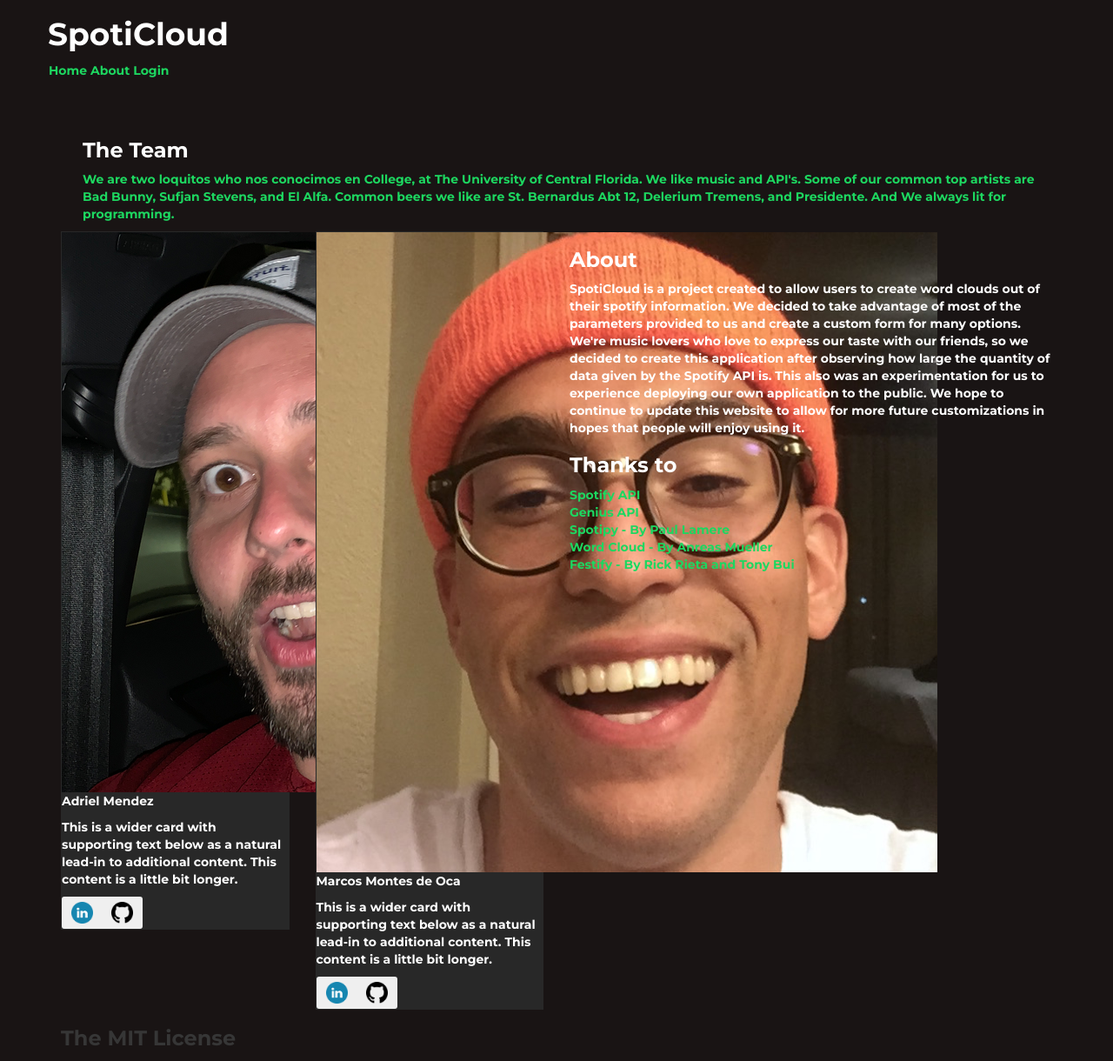
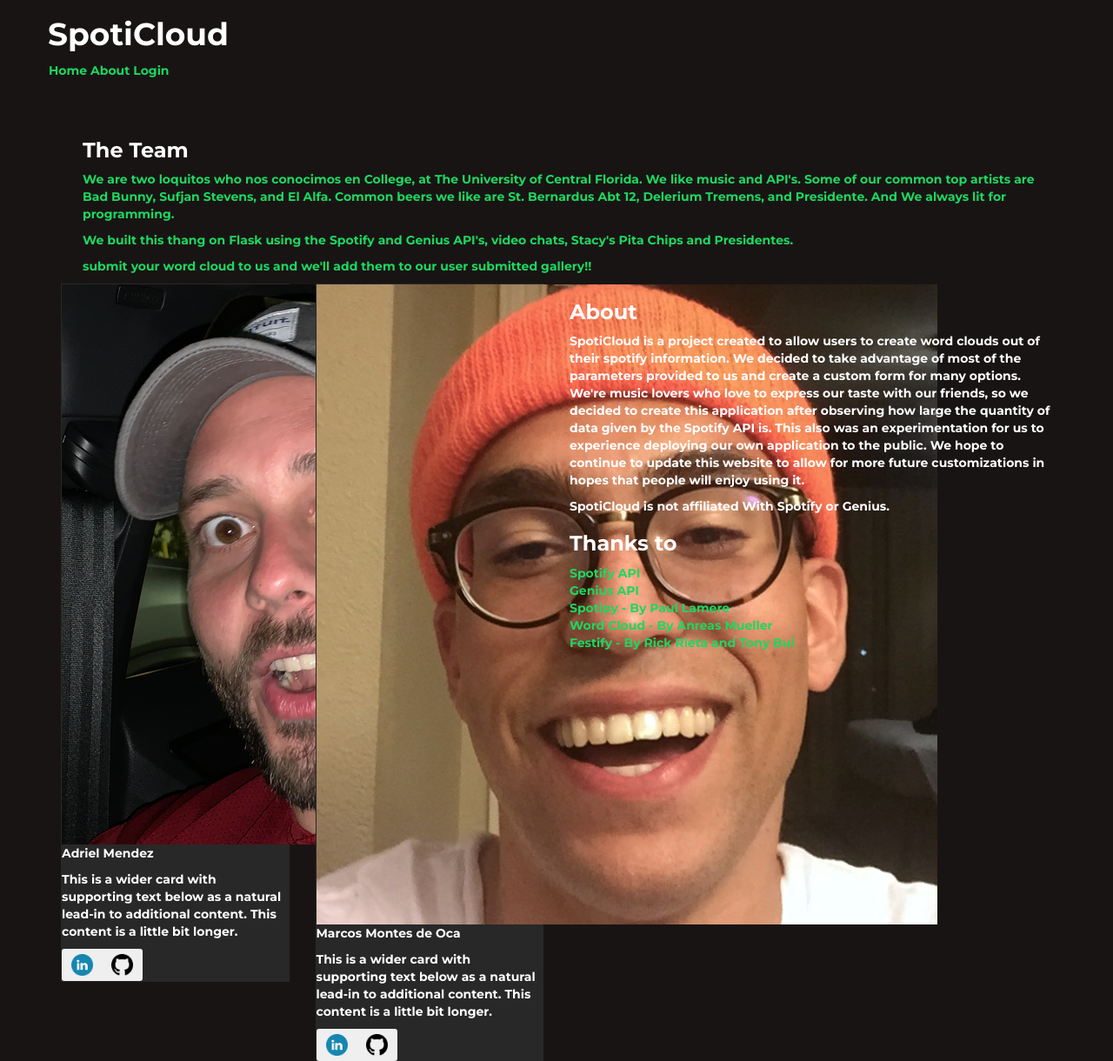
Before and after one commit to AdrielMendez/SpotiCloud, a Flask app: page /about/ in a window 1280 px wide. Shown: the top 1220 px of the page at 87% size. Run offline with Flask 2, Linux system fonts and the light colour scheme; parts of the project's set-up code (start-up, migrations or seed data) failed here and were passed over; some libraries are stand-ins or nearby versions.

Commit message:
added button to overlay (needs work) and styling, added about team info. added function to spotifycloud.py, added threading and processes params to app.run()

```diff
--- a/run.py
+++ b/run.py
@@ -1,4 +1,4 @@
 from word_cloud import create_app
 
 app = create_app()
-app.run(host='0.0.0.0', port=80, debug=True)
+app.run(host='0.0.0.0', port=80, debug=True, threaded=True, processes=2)
--- a/word_cloud/__init__.py
+++ b/word_cloud/__init__.py
@@ -30,4 +30,7 @@
     from . import wordcloud
     app.register_blueprint(wordcloud.bp)
 
+    ctx = app.app_context()
+    ctx.push()
+
     return app
--- a/word_cloud/static/css/styles.css
+++ b/word_cloud/static/css/styles.css
@@ -49,8 +49,8 @@
   transition-property: all;
   -webkit-transform: scale(1.06);
           transform: scale(1.06);
-  -webkit-transition: all 33ms cubic-bezier(0.3, 0, 0, 1);
-  transition: all 33ms cubic-bezier(0.3, 0, 0, 1);
+  -webkit-transition: all 120ms cubic-bezier(0.6, 0.61, 0.06, 0.07);
+  transition: all 120ms cubic-bezier(0.6, 0.61, 0.06, 0.07);
 }
 
 .spotifyButton:active {
@@ -166,7 +166,6 @@
   position: absolute;
   top: 50%;
   left: 50%;
-  font-size: 50px;
   color: white;
   -webkit-transform: translate(-50%, -50%);
           transform: translate(-50%, -50%);
@@ -180,8 +179,9 @@
   max-height: 90vh;
 }
 
-.gen-btn {
-  border-radius: 50px !important;
-  background-color: #1DD760;
+.overlay-btn {
+  -ms-flex-item-align: center;
+      -ms-grid-row-align: center;
+      align-self: center;
 }
 /*# sourceMappingURL=styles.css.map */
--- a/word_cloud/templates/about.html
+++ b/word_cloud/templates/about.html
@@ -12,7 +12,11 @@
                 <p>We are two loquitos who nos conocimos en College, at The University of Central Florida. We like music and API's.
                   Some of our common top artists are Bad Bunny, Sufjan Stevens, and El Alfa.
                   Common beers we like are St. Bernardus Abt 12, Delerium Tremens, and Presidente. And We always lit for programming.
-                  </p>
+                </p>
+                <p>
+                We built this thang on Flask using the Spotify and Genius API's, video chats, Stacy's Pita Chips and Presidentes.
+                </p>
+                <p>submit your word cloud to us and we'll add them to our user submitted gallery!!</p>
             </div>
         </div>
         <div class="album py-5">
@@ -66,9 +70,17 @@
                       </div>{# end card div #}
                     </div>{# end column div #}
 
-                    <div class="col-sm-6 col-md-6">
+                    <div class="col-sm-6 col-md-6 ml-2 pl-2">
                         <h3 class="h3">{{ name }}</h3>
-                        <p> {{domain}} is a project created to allow users to create word clouds out of their spotify information. We decided to take advantage of most of the parameters provided to us and create a custom form for many options. We're music lovers who love to express our taste with our friends, so we decided to create this application after observing how large the quantity of data given by the Spotify API is. This also was an experimentation for us to experience deploying our own application to the public. We hope to continue to update this website to allow for more future customizations in hopes that people will enjoy using it. </p>
+                        <p> {{domain}} is a project created to allow users to create word clouds out of their spotify information.
+                          We decided to take advantage of most of the parameters provided to us and create a custom form for many options.
+                          We're music lovers who love to express our taste with our friends, so we decided to create this application after observing
+                          how large the quantity of data given by the Spotify API is. This also was an experimentation for us to experience deploying
+                          our own application to the public. We hope to continue to update this website to allow for more future customizations
+                          in hopes that people will enjoy using it. </p>
+                          <p>
+                            {{domain}} is not affiliated With Spotify or Genius.
+                          </p>
                         <h3>Thanks to</h3>
                         <div class="links">
                             <a href="https://developer.spotify.com/documentation/web-api/">Spotify API</a><br>
--- a/word_cloud/templates/home.html
+++ b/word_cloud/templates/home.html
@@ -37,8 +37,11 @@
             </div>
             {% if image_url|length > 0 %}
                 <div id="overlay" onclick="off()">
+                        <div>
                         <div id="cloudImg">
                             <img id="cloudPreview"class="img-fluid" src="{{ url_for('static', filename='uploads/' + image_url ) }}">
+                        </div>
+                        <a class="spotifyButton overlay-btn" id="spotifyHover" role="button" href="{{url_for('wordcloud.clouds')}}">Go to your Cloud gallery</a>
                         </div>
                 </div>
             {% endif %}
--- a/word_cloud/wordcloud.py
+++ b/word_cloud/wordcloud.py
@@ -1,13 +1,32 @@
-from flask import Blueprint, redirect, render_template, request, url_for, session, flash, jsonify
+from flask import (Blueprint, redirect, render_template, request,
+                    url_for, session, flash, jsonify, g, current_app)
 from .auth import getplaylist
 from wtforms import Form, TextField, TextAreaField, validators, StringField, SubmitField
 from .src.SpotifyCloud import SpotifyCloud
 import spotipy
 import sys
 import os
+from threading import Thread
 
 bp = Blueprint('wordcloud', __name__)
 
+
+# def after_this_request(func):
+#     if not hasattr(g, 'call_after_request'):
+#         g.call_after_request = []
+#     g.call_after_request.append(func)
+#     return func
+
+
+# @bp.after_request
+# def per_request_callbacks(response):
+#     for func in getattr(g, 'call_after_request', ()):
+#         response = func(response)
+#     return response
+
+# @after_this_request
+# def run_wordCloud(data=None):
+#     createWordCloud(data)
 
 
 @bp.route('/')
@@ -39,7 +58,8 @@
     if 'access_token' not in session:
         return redirect(url_for('wordcloud.home'))
     else:
-        # scheduler job followed by redirect
+        # thread = Thread(target=createWordCloud)
+        # thread.start()
         createWordCloud()
         session['new_cloud'] = 'in session'
         return redirect(url_for('wordcloud.home'))
@@ -110,6 +130,7 @@
     return imgs
 
 def createWordCloud(data=None):
+    print('Fetching wordCloud')
     token = ''
     sc = SpotifyCloud(number_songs=20)
 
```
Also changed, not shown: word_cloud/src/SpotifyCloud.py (+7 -0 lines), word_cloud/static/css/styles.scss (+26 -21 lines), 1 other file.
